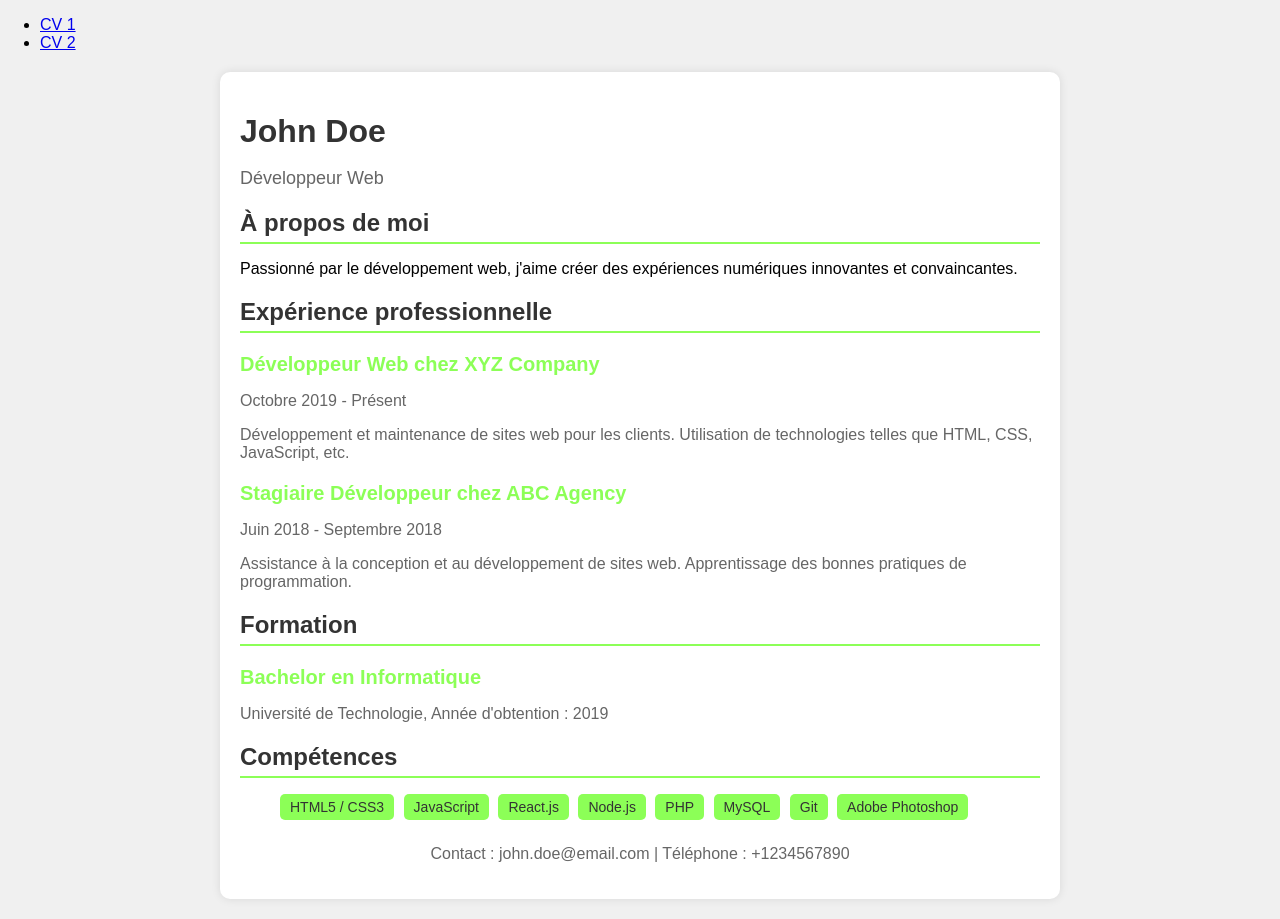
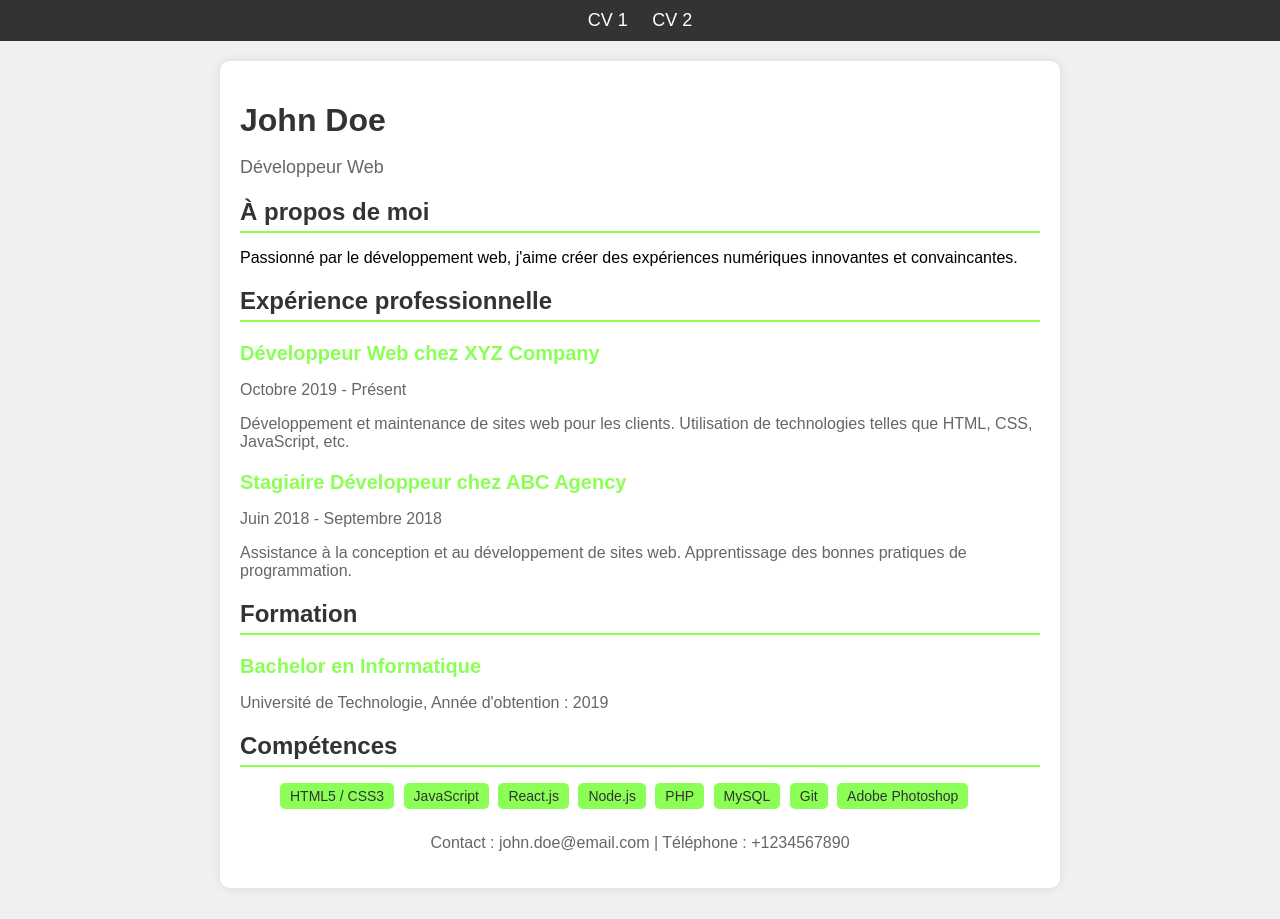
Before and after one commit to DeltaDevBoy/cv, a plain HTML site: page index.html in a window 1280 px wide. Drawn offline with Linux system fonts and the light colour scheme.

Commit message:
Update styles.css

```diff
--- a/styles.css
+++ b/styles.css
@@ -1,8 +1,40 @@
+/* Styles généraux */
 body {
     font-family: Arial, sans-serif;
     background-color: #f0f0f0;
     margin: 0;
     padding: 0;
+}
+
+.top-bar {
+    background-color: #333;
+    padding: 10px 0;
+}
+
+.top-bar nav ul {
+    list-style: none;
+    margin: 0;
+    padding: 0;
+    text-align: center;
+}
+
+.top-bar nav ul li {
+    display: inline;
+    margin-right: 20px;
+}
+
+.top-bar nav ul li:last-child {
+    margin-right: 0;
+}
+
+.top-bar nav ul li a {
+    text-decoration: none;
+    color: #fff;
+    font-size: 18px;
+}
+
+.top-bar nav ul li a:hover {
+    color: #8cff57;
 }
 
 .container {
```
